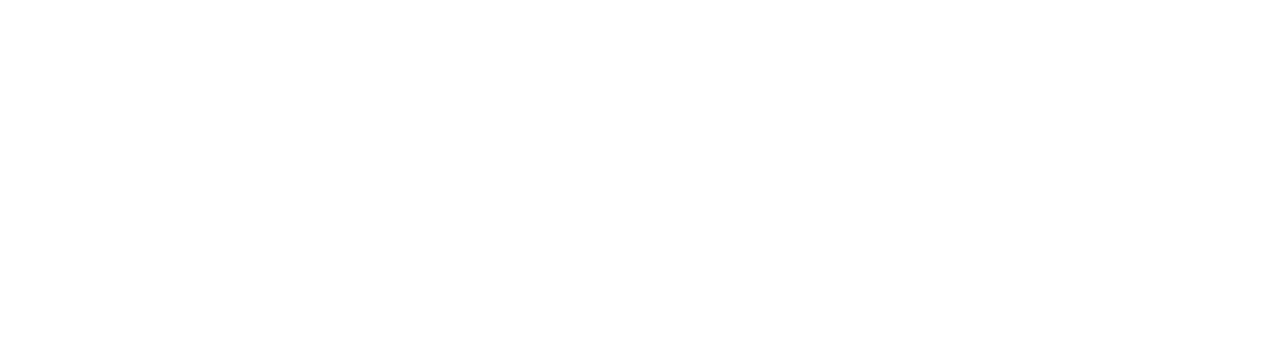
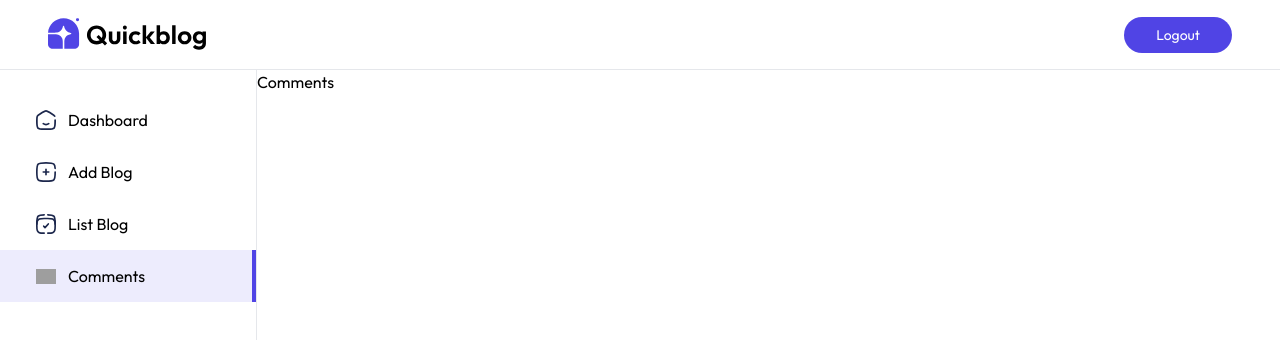
Before and after one commit to pramodsinzh/Blogify, a React (Vite) app in the folder frontend/: page /admin/comments in a window 1280 px wide. Before the commit this address had no page. Shown: the top 340 px of the page. Built offline with nearby package versions, Linux system fonts and the light colour scheme; grey boxes are pictures that could not be loaded.

Commit message:
Creating UI for Admin

```diff
--- a/frontend/src/App.jsx
+++ b/frontend/src/App.jsx
@@ -2,6 +2,11 @@
 import { Route, Routes } from 'react-router-dom'
 import Home from './pages/Home'
 import Blog from './pages/Blog'
+import Layout from './pages/admin/Layout'
+import Dashboard from './pages/admin/Dashboard'
+import AddBlog from './pages/admin/AddBlog'
+import ListBlog from './pages/admin/ListBlog'
+import Comments from './pages/admin/Comments'
 
  const App = () => {
    return (
@@ -9,6 +14,13 @@
       <Routes>
         <Route path='/' element={<Home/>} />
         <Route path='/blog/:id' element={<Blog/>} />
+
+        <Route path='/admin' element={<Layout/>}>
+          <Route index element={<Dashboard/>} />
+          <Route path='addBlog' element={<AddBlog/>} />
+          <Route path='listBlog' element={<ListBlog/>} />
+          <Route path='comments' element={<Comments/>} />
+        </Route>
       </Routes>
      </div>
    )
--- /dev/null
+++ b/frontend/src/components/admin/Login.jsx
@@ -0,0 +1,11 @@
+import React from 'react'
+
+const Login = () => {
+  return (
+    <div>
+
+    </div>
+  )
+}
+
+export default Login
--- /dev/null
+++ b/frontend/src/components/admin/Sidebar.jsx
@@ -0,0 +1,35 @@
+import React from 'react'
+import { NavLink } from 'react-router-dom'
+import { assets } from '../../assets/assets'
+
+const Sidebar = () => {
+    return (
+        <div className='flex flex-col border-r border-gray-200 min-h-full pt-6'>
+            <NavLink end={true} to="/admin" className={({ isActive }) => `flex items-center gap-3 py-3.5 px-3 md:px-9 md:min-w-64 cursor-pointer ${isActive && "bg-primary/10 border-r-4 border-primary"}`}>
+
+                <img src={assets.home_icon} alt="" className='min-w-4 w-5' />
+                <p className='hidden md:inline-block'>Dashboard</p>
+            </NavLink>
+
+            <NavLink to="/admin/addBlog" className={({ isActive }) => `flex items-center gap-3 py-3.5 px-3 md:px-9 md:min-w-64 cursor-pointer ${isActive && "bg-primary/10 border-r-4 border-primary"}`}>
+
+                <img src={assets.add_icon} alt="" className='min-w-4 w-5' />
+                <p className='hidden md:inline-block'>Add Blog</p>
+            </NavLink>
+
+            <NavLink to="/admin/listBlog" className={({ isActive }) => `flex items-center gap-3 py-3.5 px-3 md:px-9 md:min-w-64 cursor-pointer ${isActive && "bg-primary/10 border-r-4 border-primary"}`}>
+
+                <img src={assets.list_icon} alt="" className='min-w-4 w-5' />
+                <p className='hidden md:inline-block'>List Blog</p>
+            </NavLink>
+
+            <NavLink to="/admin/comments" className={({ isActive }) => `flex items-center gap-3 py-3.5 px-3 md:px-9 md:min-w-64 cursor-pointer ${isActive && "bg-primary/10 border-r-4 border-primary"}`}>
+
+                <img src={assets.comment_icon} alt="" className='min-w-4 w-5' />
+                <p className='hidden md:inline-block'>Comments</p>
+            </NavLink>
+        </div>
+    )
+}
+
+export default Sidebar
--- /dev/null
+++ b/frontend/src/pages/admin/AddBlog.jsx
@@ -0,0 +1,9 @@
+import React from 'react'
+
+const AddBlog = () => {
+  return (
+    <div>AddBlog</div>
+  )
+}
+
+export default AddBlog
--- /dev/null
+++ b/frontend/src/pages/admin/Comments.jsx
@@ -0,0 +1,9 @@
+import React from 'react'
+
+const Comments = () => {
+  return (
+    <div>Comments</div>
+  )
+}
+
+export default Comments
--- /dev/null
+++ b/frontend/src/pages/admin/Dashboard.jsx
@@ -0,0 +1,9 @@
+import React from 'react'
+
+const Dashboard = () => {
+  return (
+    <div></div>
+  )
+}
+
+export default Dashboard
--- /dev/null
+++ b/frontend/src/pages/admin/Layout.jsx
@@ -0,0 +1,28 @@
+import React from 'react'
+import { assets } from '../../assets/assets'
+import { Outlet, useNavigate } from 'react-router-dom'
+import Sidebar from '../../components/admin/Sidebar';
+
+const Layout = () => {
+    const navigate = useNavigate();
+
+    // const logout = () => {
+    //   navigate('/')
+    // }
+
+
+  return (
+    < >
+        <div className="flex items-center justify-between py-2 px-4 sm:px-12 border-b border-gray-200 h-17.5">
+            <img src={assets.logo} className='w-32 sm:w-40 cursor-pointer' onClick={() => navigate('/')} alt="" />
+            <button onClick={() => navigate('/')} className='text-sm px-8 py-2 bg-primary text-white rounded-full cursor-pointer'>Logout</button>
+        </div>
+        <div className="flex h-[calc(100vh-70px)]">
+            <Sidebar />
+            <Outlet />
+        </div>
+    </>
+  )
+}
+
+export default Layout
--- /dev/null
+++ b/frontend/src/pages/admin/ListBlog.jsx
@@ -0,0 +1,9 @@
+import React from 'react'
+
+const ListBlog = () => {
+  return (
+    <div>ListBlog</div>
+  )
+}
+
+export default ListBlog
```
